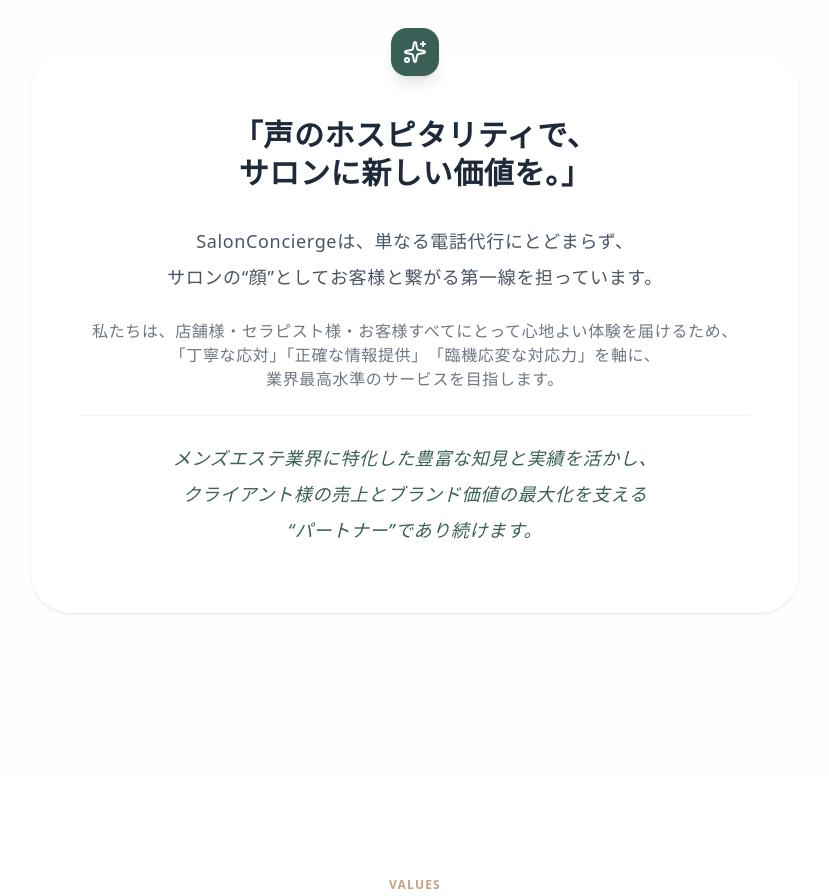
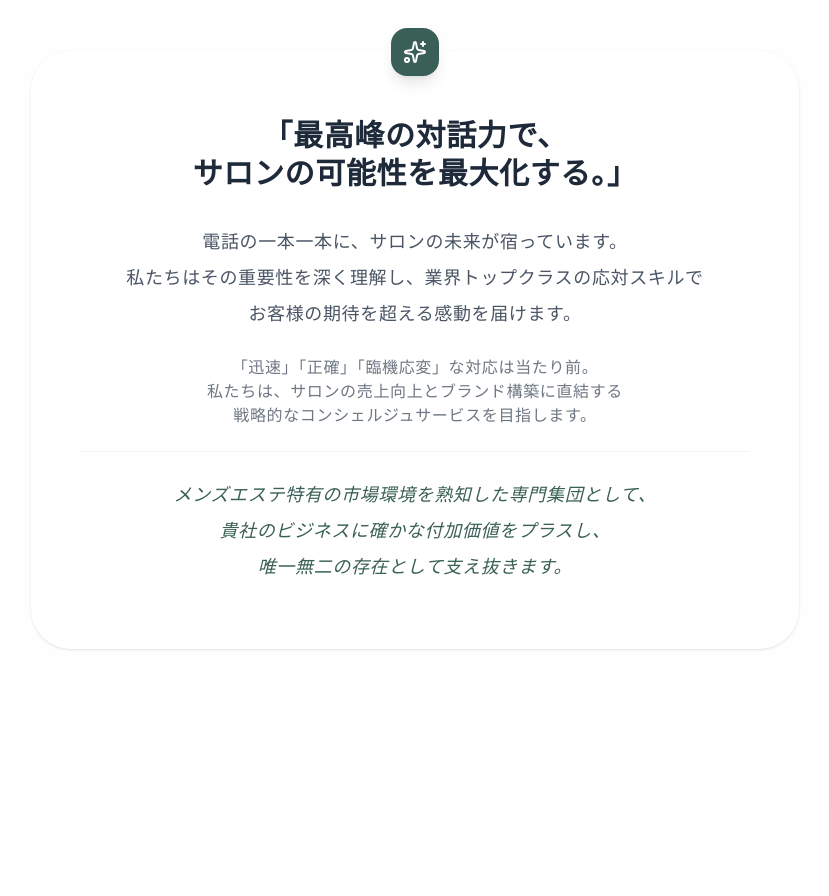
Before and after one commit to nabe7855/cd-salon-concierge, a Next.js app: page /company in a window 1280 px wide. Shown: the part 1096-1992 px from the top of the page, without its empty margins (225-1054 px from the left). Built offline with nearby package versions, Linux system fonts and the light colour scheme.

Commit message:
経営理念修整

```diff
--- a/app/company/page.tsx
+++ b/app/company/page.tsx
@@ -130,56 +130,54 @@
                   <Sparkles size={24} />
                 </div>
                 <h3 className="text-xl md:text-3xl font-bold text-gray-800 leading-tight mb-8">
-                  <span className="inline-block">「声のホスピタリティで、</span>
-                  <span className="inline-block">サロンに新しい価値を。」</span>
+                  <span className="inline-block">「最高峰の対話力で、</span>
+                  <span className="inline-block">
+                    サロンの可能性を最大化する。」
+                  </span>
                 </h3>
                 <div className="space-y-6 text-gray-600 leading-loose text-lg">
                   <p>
-                    <span className="inline-block">SalonConciergeは、</span>
+                    <span className="inline-block">電話の一本一本に、</span>
                     <span className="inline-block">
-                      単なる電話代行にとどまらず、
+                      サロンの未来が宿っています。
                     </span>
-                    <br />
-                    <span className="inline-block">サロンの“顔”として</span>
-                    <span className="inline-block">お客様と繋がる第一線を</span>
-                    <span className="inline-block">担っています。</span>
+                    <br className="hidden md:block" />
+                    <span className="inline-block">私たちはその重要性を</span>
+                    <span className="inline-block">深く理解し、</span>
+                    <span className="inline-block">業界トップクラスの</span>
+                    <span className="inline-block">応対スキルで</span>
+                    <br className="hidden md:block" />
+                    <span className="inline-block">
+                      お客様の期待を超える感動を
+                    </span>
+                    <span className="inline-block">届けます。</span>
                   </p>
                   <p className="text-sm md:text-base opacity-80">
                     <span className="inline-block">
-                      私たちは、店舗様・セラピスト様・
+                      「迅速」「正確」「臨機応変」な
                     </span>
-                    <span className="inline-block">お客様すべてにとって</span>
+                    <span className="inline-block">対応は当たり前。</span>
+                    <br className="hidden md:block" />
                     <span className="inline-block">
-                      心地よい体験を届けるため、
+                      私たちは、サロンの売上向上と
+                    </span>
+                    <span className="inline-block">ブランド構築に直結する</span>
+                    <br className="hidden md:block" />
+                    <span className="inline-block">戦略的なコンシェルジュ</span>
+                    <span className="inline-block">サービスを目指します。</span>
+                  </p>
+                  <div className="pt-6 border-t border-gray-100 italic font-medium text-botanical-primary">
+                    <span className="inline-block">メンズエステ特有の</span>
+                    <span className="inline-block">市場環境を熟知した</span>
+                    <span className="inline-block">専門集団として、</span>
+                    <br className="hidden md:block" />
+                    <span className="inline-block">貴社のビジネスに</span>
+                    <span className="inline-block">
+                      確かな付加価値をプラスし、
                     </span>
                     <br className="hidden md:block" />
-                    <span className="inline-block">
-                      「丁寧な応対」「正確な情報提供」
-                    </span>
-                    <span className="inline-block">
-                      「臨機応変な対応力」を軸に、
-                    </span>
-                    <br className="hidden md:block" />
-                    <span className="inline-block">
-                      業界最高水準のサービスを
-                    </span>
-                    <span className="inline-block">目指します。</span>
-                  </p>
-                  <div className="pt-6 border-t border-gray-100 italic font-medium text-botanical-primary">
-                    <span className="inline-block">
-                      メンズエステ業界に特化した
-                    </span>
-                    <span className="inline-block">
-                      豊富な知見と実績を活かし、
-                    </span>
-                    <br />
-                    <span className="inline-block">クライアント様の売上と</span>
-                    <span className="inline-block">
-                      ブランド価値の最大化を支える
-                    </span>
-                    <span className="inline-block">
-                      “パートナー”であり続けます。
-                    </span>
+                    <span className="inline-block">唯一無二の存在として</span>
+                    <span className="inline-block">支え抜きます。</span>
                   </div>
                 </div>
               </div>
```
